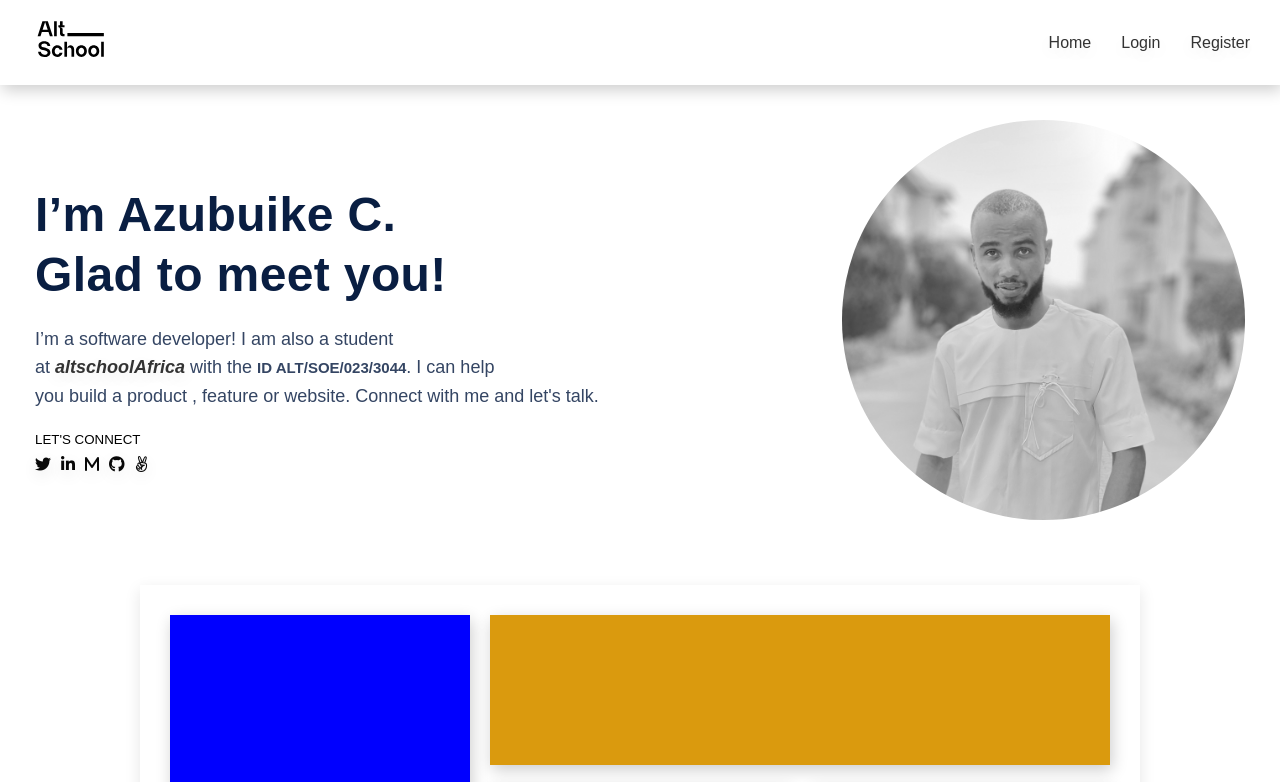
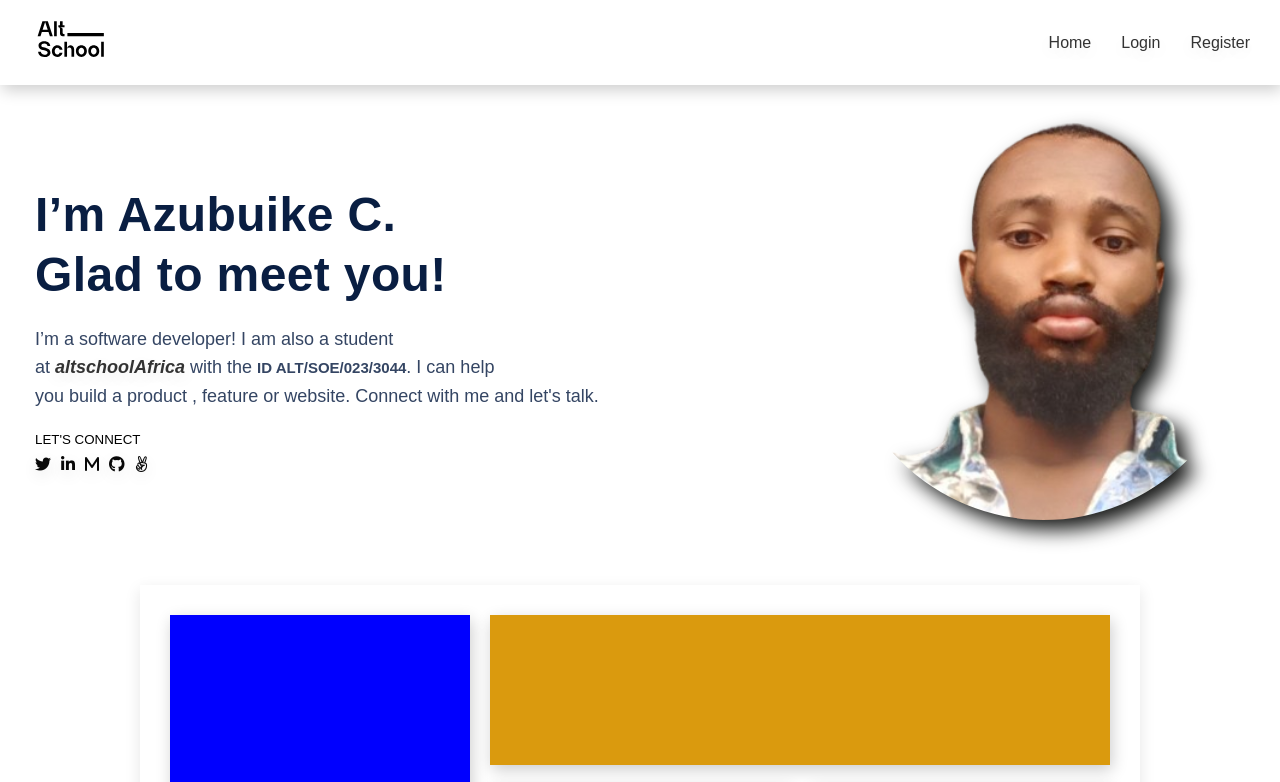
Before and after one commit to Socheema/altschoolFirstAssignment, a plain HTML site: page index.html in a window 1280 px wide. Shown: the top 782 px of the page. Drawn offline with Linux system fonts and the light colour scheme.

Commit message:
change about image

```diff
--- a/index.html
+++ b/index.html
@@ -92,7 +92,7 @@
           </div>
           <img
             class="image"
-            src="./image/WhatsApp Image 2023-01-30 at 12.23.17 PM.jpeg"
+            src="./image/photo_2023-12-22_13-48-47-removebg-preview.png"
             alt=""
           />
         </div>
--- a/style.css
+++ b/style.css
@@ -218,7 +218,11 @@ main {
   height: 25rem;
   width: 25rem;
   object-fit: cover;
-  filter: grayscale(2);
+  filter: brightness(150%);
+  filter: contrast(120%);
+  filter: drop-shadow(10px 10px 10px rgb(23, 24, 23));
+
+
   align-self: flex-start;
   border-radius: 50%;
 }
```
Also changed, not shown: image/WhatsApp Image 2023-01-30 at 12.23.17 PM.jpeg (deleted), image/photo_2023-12-22_13-48-47-removebg-preview.png (added).
